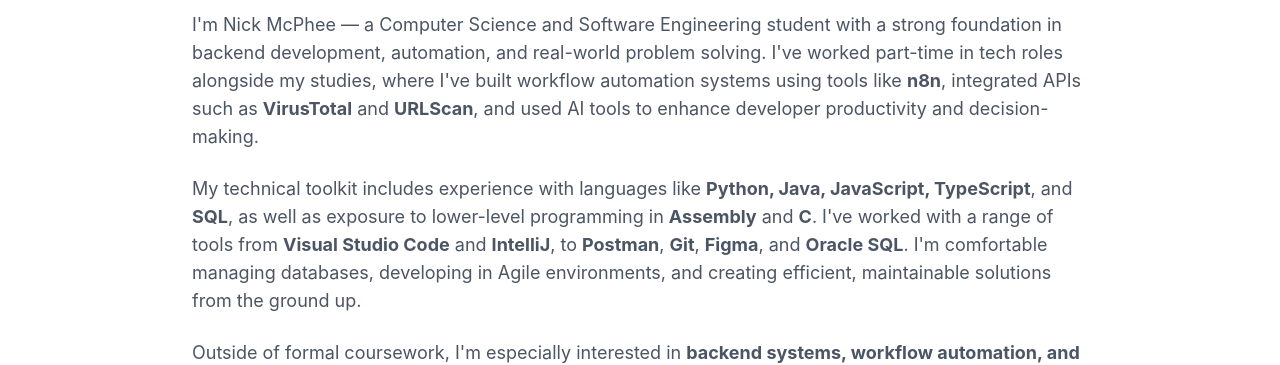
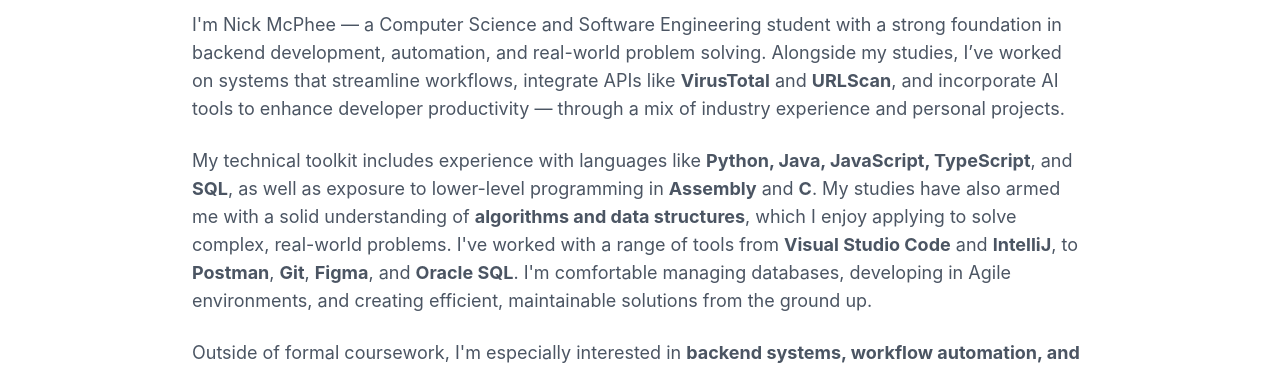
Before and after one commit to mcpheenick2/portfolio-website, a Next.js app: page /about in a window 1280 px wide. Shown: the part 502-867 px from the top of the page. Built offline with nearby package versions, Linux system fonts and the light colour scheme.

Commit message:
fixed about me section

```diff
--- a/pages/about.tsx
+++ b/pages/about.tsx
@@ -27,16 +27,17 @@ export default function About() {
             {/* Text content - full width for better readability */}
             <div className="max-w-4xl mx-auto space-y-6 text-lg text-gray-600">
               <p>
-                I&apos;m Nick McPhee — a Computer Science and Software Engineering student with a strong foundation in backend development, automation, and real-world problem solving. I&apos;ve worked part-time in tech roles alongside my studies, where I&apos;ve built workflow automation systems using tools like <strong>n8n</strong>, integrated APIs such as <strong>VirusTotal</strong> and <strong>URLScan</strong>, and used AI tools to enhance developer productivity and decision-making.
-              </p>
+  I'm Nick McPhee — a Computer Science and Software Engineering student with a strong foundation in backend development, automation, and real-world problem solving. Alongside my studies, I’ve worked on systems that streamline workflows, integrate APIs like <strong>VirusTotal</strong> and <strong>URLScan</strong>, and incorporate AI tools to enhance developer productivity — through a mix of industry experience and personal projects.
+</p>
 
-              <p>
-                My technical toolkit includes experience with languages like <strong>Python, Java, JavaScript, TypeScript</strong>, and <strong>SQL</strong>, as well as exposure to lower-level programming in <strong>Assembly</strong> and <strong>C</strong>. I&apos;ve worked with a range of tools from <strong>Visual Studio Code</strong> and <strong>IntelliJ</strong>, to <strong>Postman</strong>, <strong>Git</strong>, <strong>Figma</strong>, and <strong>Oracle SQL</strong>. I&apos;m comfortable managing databases, developing in Agile environments, and creating efficient, maintainable solutions from the ground up.
-              </p>
+<p>
+  My technical toolkit includes experience with languages like <strong>Python, Java, JavaScript, TypeScript</strong>, and <strong>SQL</strong>, as well as exposure to lower-level programming in <strong>Assembly</strong> and <strong>C</strong>. My studies have also armed me with a solid understanding of <strong>algorithms and data structures</strong>, which I enjoy applying to solve complex, real-world problems. I've worked with a range of tools from <strong>Visual Studio Code</strong> and <strong>IntelliJ</strong>, to <strong>Postman</strong>, <strong>Git</strong>, <strong>Figma</strong>, and <strong>Oracle SQL</strong>. I'm comfortable managing databases, developing in Agile environments, and creating efficient, maintainable solutions from the ground up.
+</p>
 
-              <p>
-                Outside of formal coursework, I&apos;m especially interested in <strong>backend systems, workflow automation, and the integration of large language models into real-world tooling</strong>. I believe the best software blends technical depth with real usability — and I enjoy building systems that make complex processes simpler and smarter.
-              </p>
+<p>
+  Outside of formal coursework, I'm especially interested in <strong>backend systems, workflow automation, and the integration of large language models into real-world tooling</strong>. I believe the best software blends technical depth with real usability — and I enjoy building systems that make complex processes simpler and smarter.
+</p>
+
             </div>
           </div>
 
```
